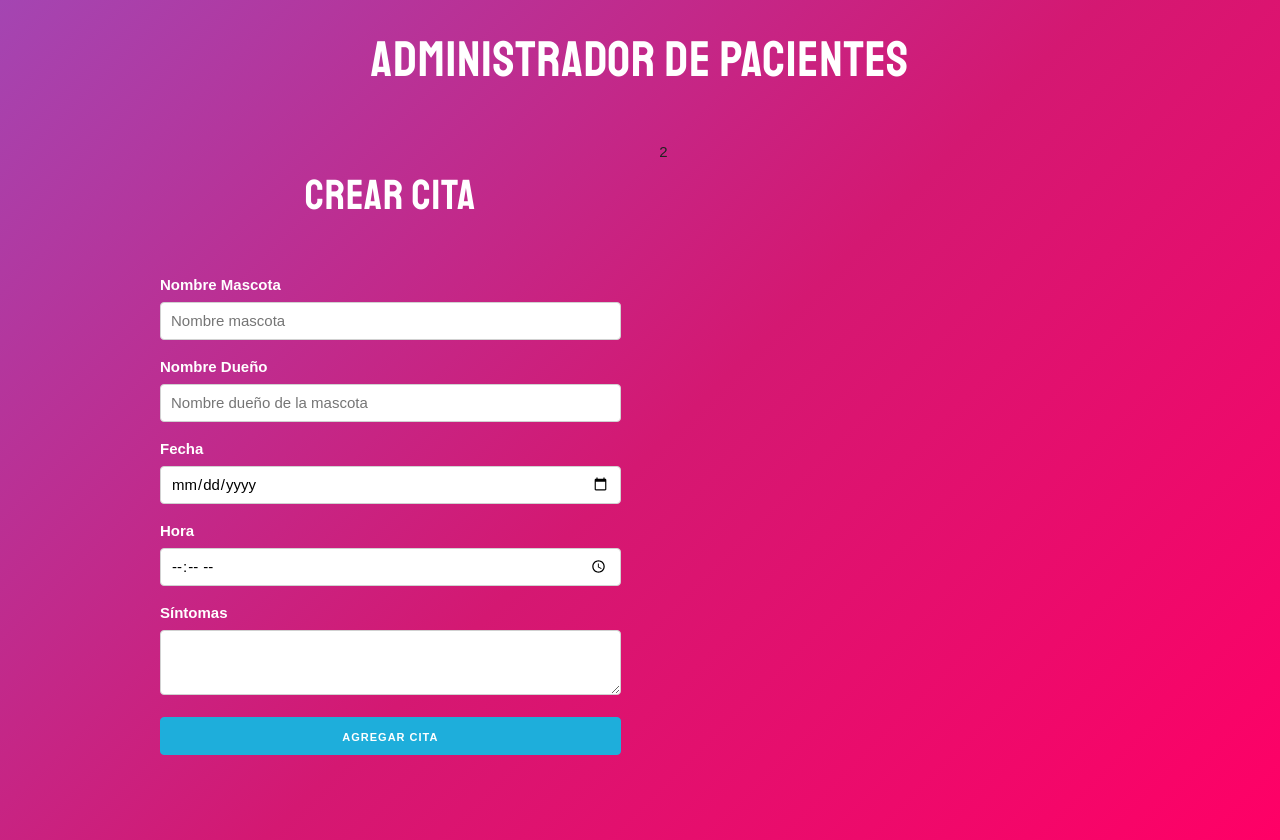
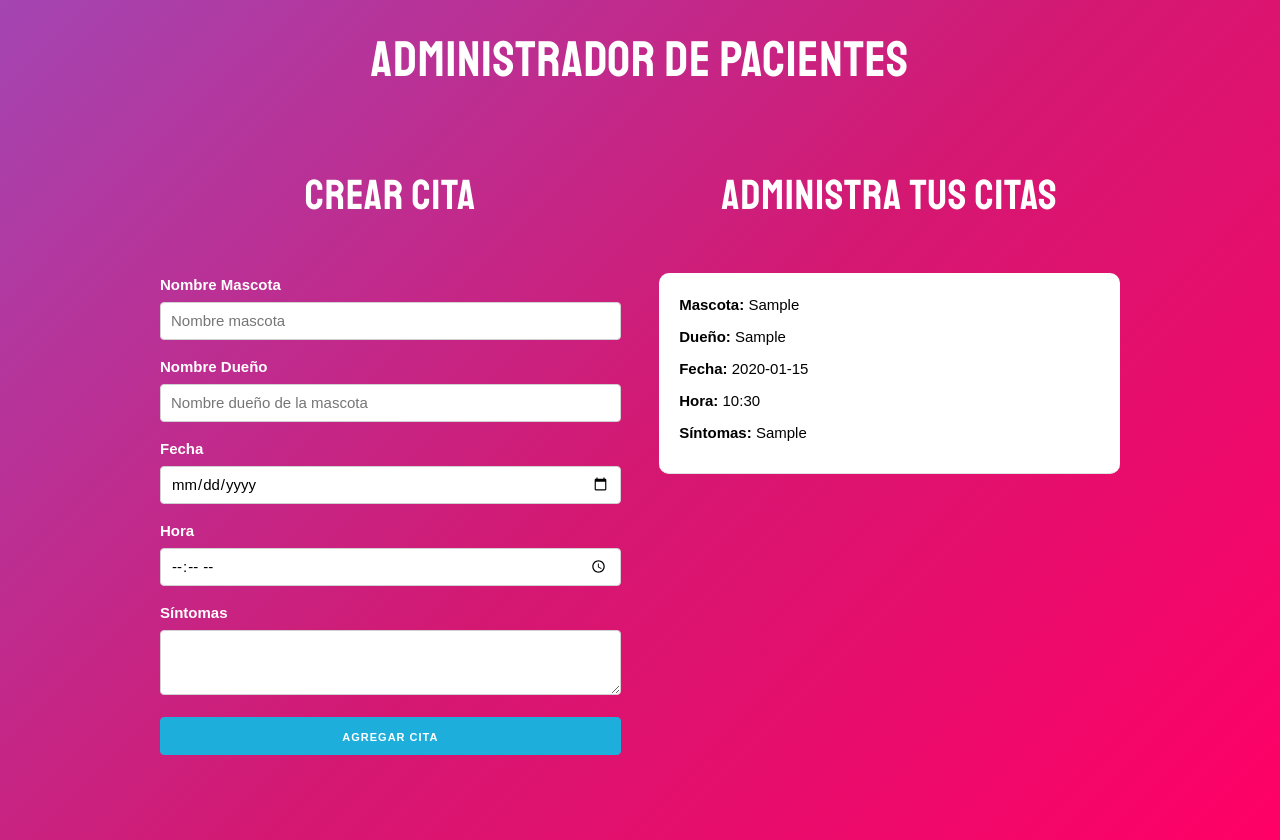
Before and after one commit to marcurto/Calendar-manager, a React (Create React App) app: page / in a window 1280 px wide. Both pictures are taken after typing "Sample", "Sample", "2020-01-15", "10:30", "Sample" into the empty fields and a click on the button "AGREGAR CITA". Built offline with nearby package versions, Linux system fonts and the light colour scheme.

Commit message:
mostrar citas

```diff
--- a/src/App.js
+++ b/src/App.js
@@ -1,5 +1,6 @@
 import React, { Fragment, useState } from 'react';
 import Formulario from './components/Formulario'
+import Cita from './components/Cita'
 
 function App() {
 
@@ -26,7 +27,13 @@
             />
           </div>
           <div className="one-half column">
-            2
+            <h2>Administra tus citas</h2>
+            {citas.map(cita => (
+              <Cita
+                key={cita.id}
+                cita={cita}
+              />
+            ))}
           </div>
         </div>
 
--- /dev/null
+++ b/src/components/Cita.js
@@ -0,0 +1,15 @@
+import React from 'react';
+
+const Cita = ({cita}) => (
+    <div className="cita">
+        <p>Mascota: <span>{cita.mascota}</span></p>
+        <p>Dueño: <span>{cita.propietario}</span></p>
+        <p>Fecha: <span>{cita.fecha}</span></p>
+        <p>Hora: <span>{cita.hora}</span></p>
+        <p>Síntomas: <span>{cita.sintomas}</span></p>
+    </div>
+)
+
+
+
+export default Cita;
```
Also changed, not shown: 1 other file (tests, documents, lock files or other folders).
